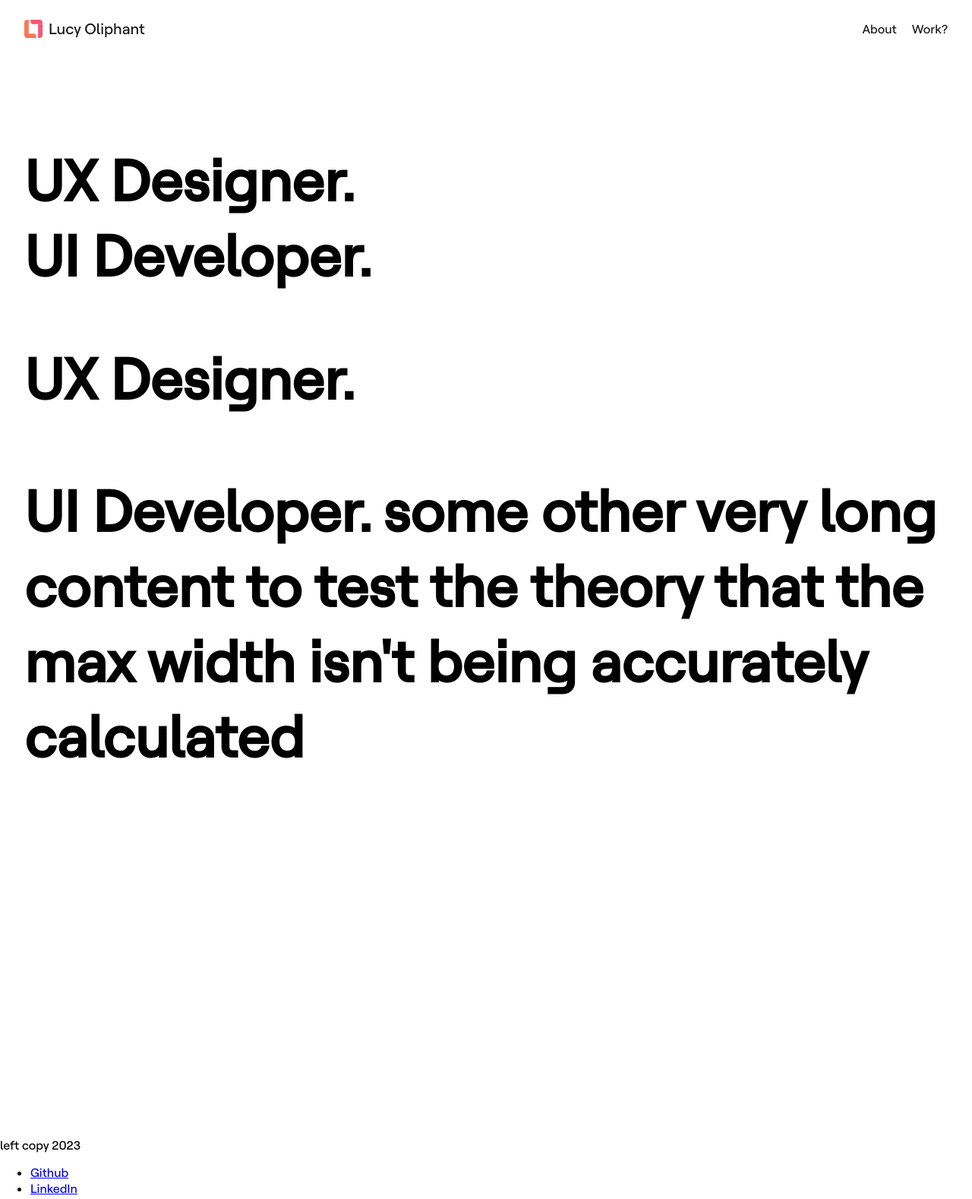
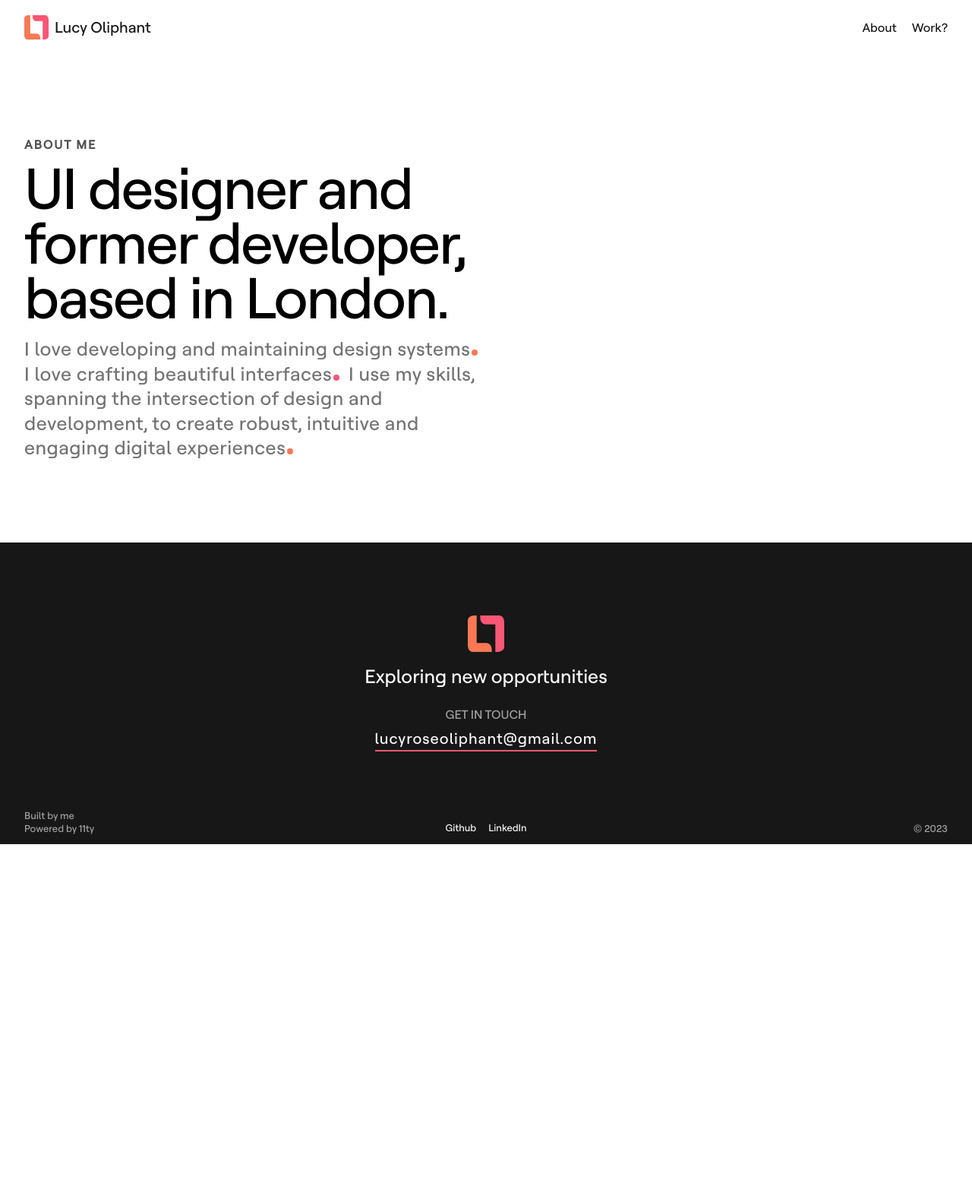
Before and after one commit to lroliphant/portfolio-ui-design, an Eleventy site: page src/index.njk in a window 1280 px wide. Shown: the top 1578 px of the page at 76% size. After the commit the page ends 1111 px from the top, so only its background shows below. Built offline with nearby package versions, Linux system fonts and the light colour scheme; Eleventy itself is replaced by a stand-in of ours; files that its build step writes are made by us from their sources; what lightningcss would draw is missing.

Commit message:
Footer styles, add intro and basic scripts

```diff
--- a/src/_includes/base.njk
+++ b/src/_includes/base.njk
@@ -11,8 +11,7 @@
 		<meta name="author" content="{{ global.name }}">
 		<meta name="robots" content="index, follow">
 		<link rel="canonical" href="{{ global.url | url }}{{ page.url }}">
-		<link rel="shortcut icon" type="image/png" href="{{ '/images/logo/favicon.png' | url }}">
-		<link rel="preload" href="/fonts/Roobert-Medium.woff2" crossorigin as="font" type="font/woff2">
+		<link rel="preload" href="{{ '/fonts/Roobert-Medium.woff2' }}" crossorigin as="font" type="font/woff2">
 		<link rel="stylesheet" href="{{ '/styles/main.css' | url }}">
 
     <link rel="icon" href="{{ '/images/logo/favicon.ico' }}" sizes="any">
@@ -27,7 +26,7 @@
 			{{ content | safe }}
 			{% include "partials/footer.njk" %}
 
-		{# <script src="{{ '/scripts/bundle.js' | url }}"></script> #}
+	<script defer src="/scripts/index.js"></script>
 	</body>
 
 </html>
--- a/src/_includes/partials/footer.njk
+++ b/src/_includes/partials/footer.njk
@@ -1,30 +1,33 @@
-<footer class="footer">
+<footer class="footer column">
 	<div class="footer__content-wrapper">
-		<div class="footer_content">
-
+		<div class="footer__col1">
+			<svg class="footer__logo pb-16" width="56" height="56" viewBox="0 0 56 56" fill="none" xmlns="http://www.w3.org/2000/svg">
+				<path d="M0 7.5122C0 3.41463 4.43903 0 10.2439 0H13.6585V42.3415H28.6829C33.4634 42.3415 36.878 46.7805 36.878 52.5854V56H8.19512C3.7561 56 0 52.2439 0 45.7561V7.5122Z" fill="#F87854"/>
+				<path d="M56 48.4878C56 52.5854 51.561 56 45.7561 56H42.3415V13.6585H27.3171C22.5366 13.6585 19.122 9.21951 19.122 3.41463V0H47.8049C52.2439 0 56 3.7561 56 10.2439V48.4878Z" fill="#F85775"/>
+			</svg>
+			<p class="tx-lg pb-24">Exploring new opportunities</p>
+			<p class="footer__subtitle pb-8">Get in touch</p>
+			<a href="mailto:lucyroseoliphant@gmail.com" class="footer__link footer__link--email" target="_blank">lucyroseoliphant@gmail.com</a>
 		</div>
-		<div class="footer_content">
+		<div class="footer__col3">
 			<div class="footer__block footer__block--left">
-				left copy
-				{{ page.date.getFullYear() }}
+				Built by me<br>
+				Powered by 11ty
 			</div>
-			<div class="footer__block footer__block--center">
-				<ul class="footer__list">
+			<ul class="footer__items">
 				<li class="footer__item">
-							<a class="footer__link" href="https://github.com/lroliphant" rel="me" target="_blank">
+					<a class="footer__link footer__link--secondary" href="https://github.com/lroliphant" rel="me" target="_blank">
 						Github
 					</a>
 				</li>
 				<li class="footer__item">
-							<a class="footer__link" href="https://www.linkedin.com/in/lucy-oliphant-67590227/" rel="me" target="_blank">
+					<a class="footer__link footer__link--secondary" href="https://www.linkedin.com/in/lucy-oliphant-67590227/" rel="me" target="_blank">
 						LinkedIn
 					</a>
 				</li>
 			</ul>
-			</div>
 			<div class="footer__block footer__block--right">
-				left copy
-				{{ page.date.getFullYear() }}
+				&#169; {{ page.date.getFullYear() }}
 			</div>
 		</div>
 	</div>
--- a/src/_includes/partials/header.njk
+++ b/src/_includes/partials/header.njk
@@ -1,6 +1,8 @@
 <header class="header column">
 	<a class="header__link" href="/" aria-label="Home">
-		<svg xmlns="http://www.w3.org/2000/svg" width="24" height="24" fill="none"><path fill="#F87854" d="M0 19.709C0 22.079 1.433 24 3.201 24h12.604v-1.562c0-2.37-1.433-4.292-3.201-4.292H0v1.563ZM5.854 18.146V0H4.29C1.921 0 0 1.433 0 3.201v14.945h5.854Z"/><path fill="#F85775" fill-rule="evenodd" d="M8.195 1.562c0 2.37 1.433 4.292 3.201 4.292H24V4.29C24 1.921 22.567 0 20.799 0H8.195v1.562Z" clip-rule="evenodd"/><path fill="#F85775" d="M19.709 24C22.079 24 24 22.567 24 20.799V5.854h-5.854V24h1.563Z"/></svg>
+		<svg width="32" height="32" viewBox="0 0 32 32" fill="none" xmlns="http://www.w3.org/2000/svg">
+			<path d="M0 4.29268C0 1.95122 2.53659 0 5.85366 0H7.80488V24.1951H16.3902C19.122 24.1951 21.0732 26.7317 21.0732 30.0488V32H4.68293C2.14634 32 0 29.8537 0 26.1463V4.29268Z" fill="#F87854"/><path d="M32 27.7073C32 30.0488 29.4634 32 26.1463 32H24.1951V7.80488H15.6098C12.878 7.80488 10.9268 5.26829 10.9268 1.95122V0H27.3171C29.8537 0 32 2.14634 32 5.85366V27.7073Z" fill="#F85775"/>
+			</svg>
 		<span class="header__text">Lucy Oliphant</span>
 	</a>
 	<nav class="nav" aria-label="Navigation menu" dir="ltr">
--- a/src/index.njk
+++ b/src/index.njk
@@ -6,23 +6,14 @@ layout: "base.njk"
 <main class="main column">
 	<section class="">
 		<div class="">
-			<div class="">
-				<h2 class="">
-					UX Designer.<br />
-					UI Developer.
-				</h2>
-			</div>
-		</div>
-	</section>
-
-
-	<section class="" style="height:1000px">
-		<div class="">
-			<div class="">
-				<h2 class="">
-					UX Designer.<br />
-					<p>UI Developer. some other very long content to test the theory that the max width isn't being accurately calculated</p>
-				</h2>
+			<div class="intro">
+				<h2 class="subtitle">About me</h2>
+				<p class="intro__title">
+					UI designer and former developer, based in London.
+				</p>
+				<p class="intro__copy">
+					I love developing and maintaining design systems<span class="intro__dot intro__dot--orange"></span>I love crafting beautiful interfaces<span class="intro__dot intro__dot--pink"></span>I use my skills, spanning the intersection of design and development, to create robust, intuitive and engaging digital experiences<span class="intro__dot intro__dot--orange"></span>
+				</p>
 			</div>
 		</div>
 	</section>
--- /dev/null
+++ b/src/scripts/index.js
@@ -0,0 +1,2 @@
+
+import './modules/hide-on-scroll.js'
--- a/src/styles/main.css
+++ b/src/styles/main.css
@@ -1,5 +1,6 @@
 @import 'variables.css';
 @import 'layout.css';
+@import 'resets.css';
 @import 'utilities.css';
 
 @font-face {
@@ -32,15 +33,6 @@ body, html {
   text-rendering: optimizeLegibility;
 }
 
-h2 {
-  font-size: var(--font--size-5xlarge);
-}
-
-.main {
-  padding-top: 48px;
-  padding-bottom: 48px;
-}
-
 
 /* Header
 ----------------------------------------------------------------------------- */
@@ -48,20 +40,25 @@ h2 {
 .header {
   position: sticky;
   top: 0px;
-  backdrop-filter: blur(30px) saturate(120%);
+  background: rgba(255,255,255,0.8);
+  backdrop-filter: blur(10px) saturate(180%);
   display: flex;
   place-content: center space-between;
   align-items: center;
-  padding-top: 12px;
-  padding-bottom: 12px;
+  padding-top: 20px;
+  padding-bottom: 20px;
 }
 
 .header__text {
   font-size: var(--font--size-medium);
+
+  transition: opacity 200ms ease-out 200ms;
 }
 
-.nav {
-
+.header__text--hidden {
+  opacity: 0;
+  pointer-events: none;
+  transition: opacity 200ms ease-in
 }
 
 
@@ -115,13 +112,192 @@ h2 {
 
 
 
-
-
 /* Main content area
 ----------------------------------------------------------------------------- */
 
+.main {
+  overflow: scroll;
+  height: 100%;
 
+  padding-top: 108px;
+  padding-bottom: 108px;
+}
+
+.subtitle {
+  font-size: var(--font--size-regular);
+  text-transform: uppercase;
+  color: var(--color--grey-600);
+  letter-spacing: 0.2rem;
+  padding-bottom: 1rem;
+}
+
+.intro__title {
+  font-size: var(--font--size-5xlarge);
+  line-height: 0.95;
+  padding-bottom: 1.6rem;
+  letter-spacing: -0.2rem;
+}
+
+.intro__copy {
+  font-size: var(--font--size-large);
+  color: var(--color--grey-500);
+  letter-spacing: 0.05rem;
+}
+
+.intro {
+  display: flex;
+  flex-wrap: wrap;
+  align-items: center;
+  max-width: 612px;
+}
+
+.intro__dot {
+  height: 8px;
+  width: 8px;
+  background-color: var(--color--orange-base);
+  border-radius: 50%;
+  display: inline-flex;
+  margin: 0 12px 0 2px;
+}
+
+.intro__dot--orange {
+  background-color: var(--color--orange-base);
+}
+
+.intro__dot--pink {
+  background-color: var(--color--pink-base);
+}
 
 
 /* Footer
 ----------------------------------------------------------------------------- */
+.footer {
+  background: var(--color--grey-900);
+  padding-bottom: 12px;
+}
+
+.footer__logo {
+  width: 48px;
+  height: 48px;
+}
+
+.footer__col1 {
+  color: var(--color--grey-50);
+  display: flex;
+  flex-direction: column;
+  align-items: center;
+  padding-top: 96px;
+  padding-bottom: 80px;
+}
+
+.footer__col3 {
+  display: grid;
+  grid-auto-flow: column;
+  grid-auto-columns: 1fr;
+  column-gap: 20px;
+}
+
+.footer__subtitle {
+  text-transform: uppercase;
+  color: var(--color--grey-400);
+}
+
+.footer__block {
+  display: flex;
+  -moz-box-align: end;
+  align-items: end;
+  color: var(--color--grey-400);
+  font-size: var(--font--size-small);
+}
+
+.footer__block--right {
+  justify-content: end;
+}
+
+.footer__items {
+  display: flex;
+  -moz-box-align: end;
+  align-items: end;
+  justify-content: center;
+  gap: 1.6rem;
+}
+
+.footer__item {
+  list-style-type: none;
+}
+
+.footer__link--email {
+  color: var(--color--grey-50);
+  font-size: var(--font--size-medium);
+  text-decoration: none;
+  letter-spacing: 0.1rem;
+}
+
+.footer__link {
+  cursor: pointer;
+  color: var(--color--grey-50);
+  text-decoration: none;
+  position: relative;
+}
+
+.footer__link--secondary {
+  font-size: var(--font--size-small);
+}
+
+/* FIX ME */
+
+.footer__link--email::after {
+  content: '';
+  position: absolute;
+  width: 100%;
+  height: 2px;
+  bottom: -4px;
+  left: 0;
+  border-bottom: 2px solid var(--color--pink-base);
+  /* margin-top: 5px; */
+}
+
+.footer__link:hover {
+  color: var(--color--grey-50);
+}
+
+.footer__link::before {
+  content: "";
+  position: absolute;
+  display: block;
+  width: 100%;
+  height: 2px;
+  bottom: -2px;
+  left: 0;
+  background-color: var(--color--orange-base);
+  transform: scaleX(0);
+  transition: transform 0.3s ease;
+}
+
+
+
+.footer__link:hover::before {
+  transform: scaleX(1);
+}
+
+.footer__link--email:hover {
+  color: var(--color--grey-50);
+}
+
+.footer__link--email::before {
+  content: "";
+  position: absolute;
+  display: block;
+  width: 100%;
+  height: 2px;
+  bottom: -4px;
+  left: 0;
+  background-color: var(--color--orange-base);
+  transform: scaleX(0);
+  transition: transform 0.3s ease;
+}
+
+
+.footer__link--email:hover::before {
+  transform: scaleX(1);
+}
--- /dev/null
+++ b/src/styles/resets.css
@@ -0,0 +1,4 @@
+blockquote, h1, h2, h3, h4, h5, h6, hr, p, ul {
+  padding: 0;
+  margin: 0;
+}
--- a/src/styles/utilities.css
+++ b/src/styles/utilities.css
@@ -1,39 +1,87 @@
 @import "variables.css";
-
 
 .numeral-0 {
   /* font-feature-settings: "ss06"; */
   /* font-feature-settings: var(--font--feature-settings-no-stylized-numeral-0); */
 }
 
-/* .u-container {
-  padding-left: var(--page-padding-left);
-  padding-right: var(--page-padding-right);
-  max-width: calc(var(--page-max-width) + var(--page-padding-left) + var(--page-padding-right));
-  width: 100%;
-  margin: 0px auto;
-} */
-
 .u-rel {
   position: relative;
  }
 
-/* .u-h100 {
-  height: 100%;
-} */
+.ml-auto {
+  margin-left: auto;
+}
 
- .ml-auto {
-  margin-left: auto;
- }
+.ml-20 {
+  margin-left: 20px;
+}
 
- /* .ml-8 {
-  margin-left: 8px;
- } */
+.t-up {
+  text-transform: uppercase;
+}
 
- .ml-20 {
-  margin-left: 20px;
- }
 
- .fl-s {
-  flex-shrink: 0;
- }
+/* text
+----------------------------------------------------------------------------- */
+
+.tx-sm {
+  font-size: var(--font--size-small);
+}
+
+.tx-base {
+  font-size: var(--font--size-regular);
+}
+
+.tx-md {
+  font-size: var(--font--size-medium);
+}
+
+.tx-lg {
+  font-size: var(--font--size-large);
+}
+
+.tx-xl {
+  font-size: var(--font--size-xlarge);
+}
+
+.tx-2xl {
+  font-size: var(--font--size-2xlarge);
+}
+
+.tx-3xl {
+  font-size: var(--font--size-3xlarge);
+}
+
+.tx-4xl {
+  font-size: var(--font--size-4xlarge);
+}
+
+.tx-5xl {
+  font-size: var(--font--size-5xlarge);
+}
+
+
+
+/* spacing
+----------------------------------------------------------------------------- */
+
+.pb-8 {
+  padding-bottom: 8px;
+}
+
+.pb-16 {
+  padding-bottom: 16px;
+}
+
+.pb-20 {
+  padding-bottom: 20px;
+}
+
+.pb-24 {
+  padding-bottom: 24px;
+}
+
+.pb-32 {
+  padding-bottom: 32px;
+}
```
Also changed, not shown: eleventy.config.js (+24 -3 lines), package.json (+5 -2 lines), src/scripts/modules/hide-on-scroll.js (added, +39 -0 lines), src/images/logo/logo.svg (added), 1 other file. Lines whose indentation alone changed are shown as unchanged.
